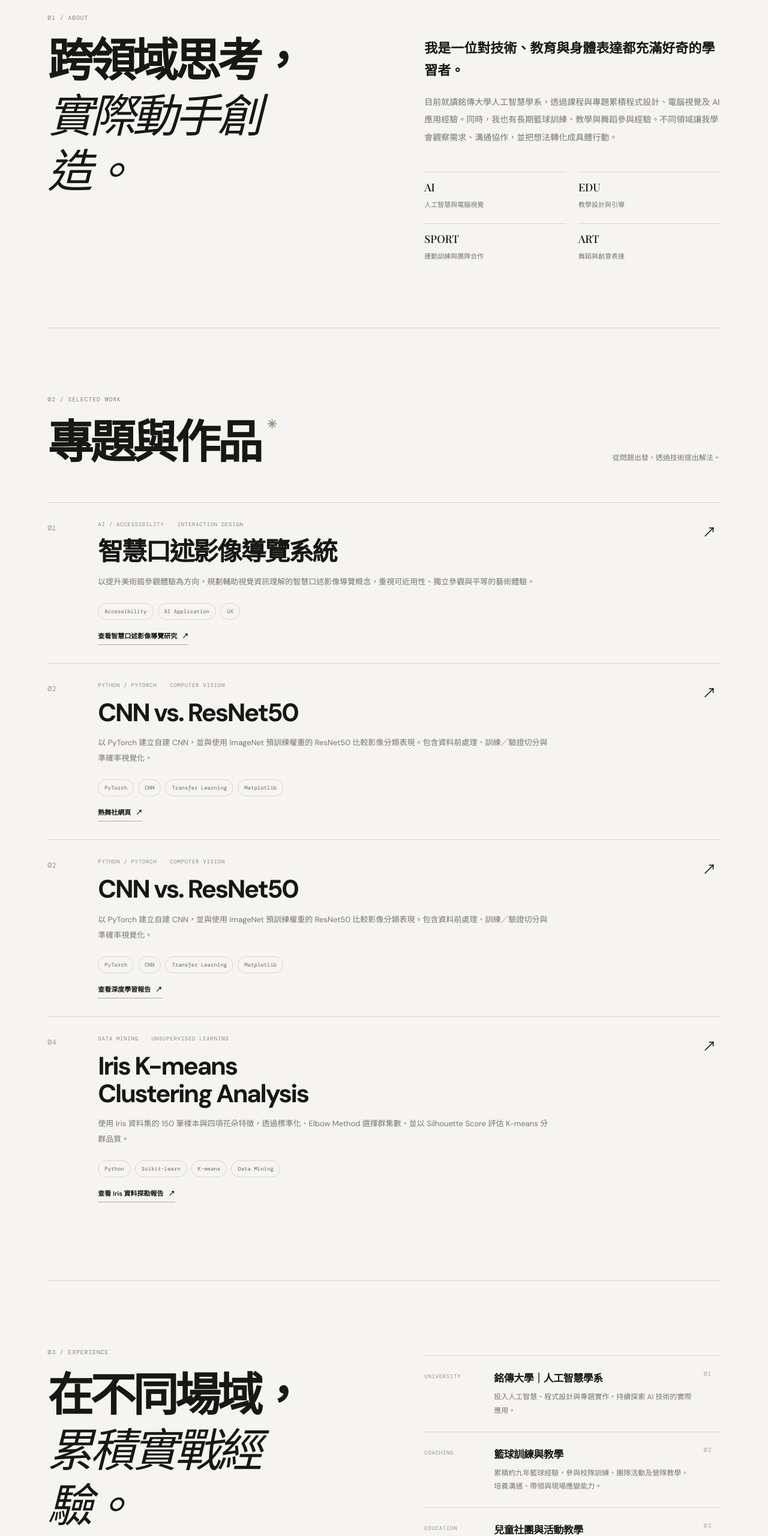
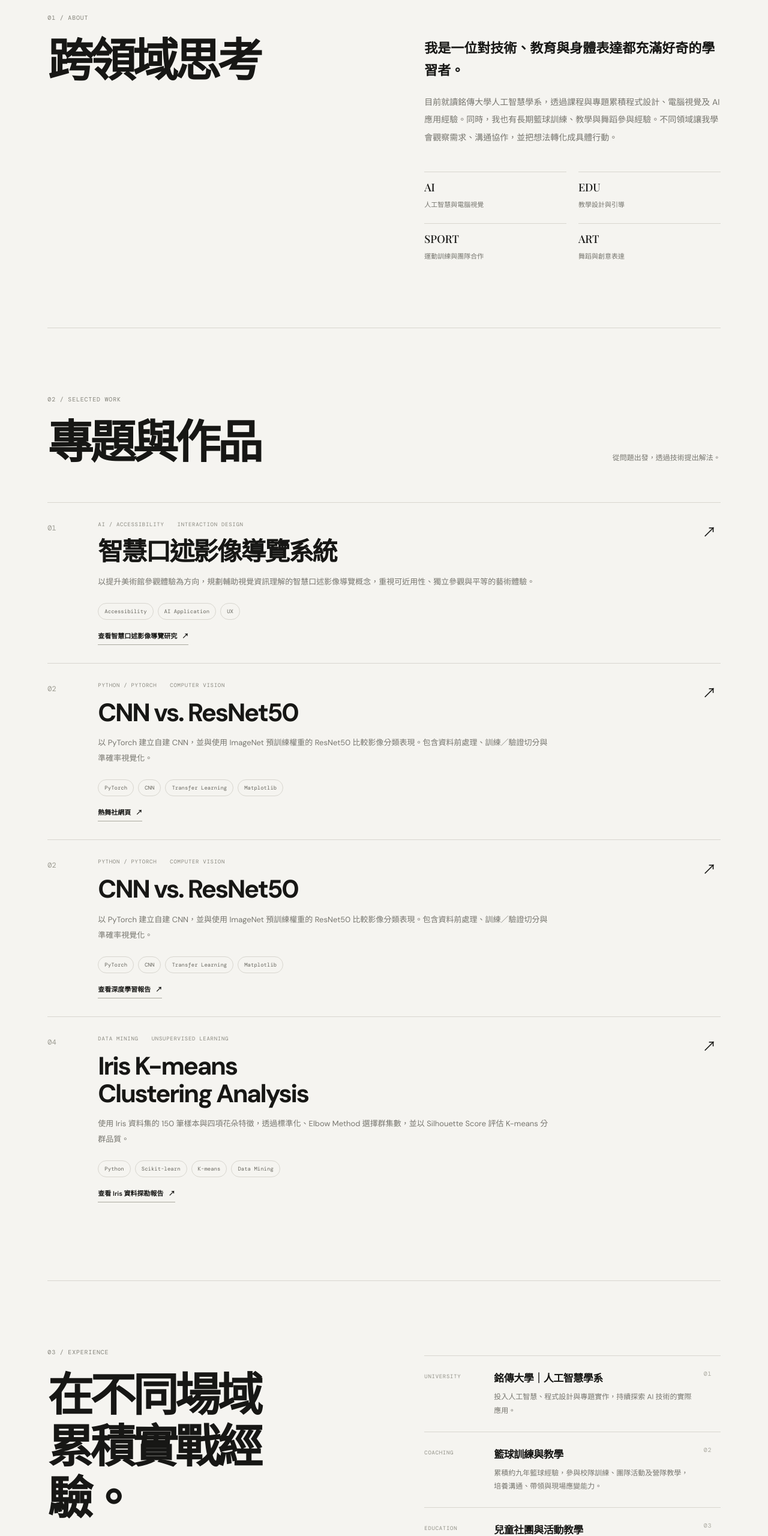
Before and after one commit to cmeowwww/portfolio, a plain HTML site: page index.html in a window 1280 px wide. Shown: the part 959-3519 px from the top of the page at 60% size. Drawn offline with nearby package versions, Linux system fonts and the light colour scheme; a web font is replaced by a local one.

Commit message:
Update index.html

```diff
--- a/index.html
+++ b/index.html
@@ -61,7 +61,7 @@
       <section class="section about-section" id="about">
         <div class="section-heading">
           <p class="eyebrow">01 / ABOUT</p>
-          <h2 data-i18n="aboutTitle">跨領域思考，<br><em>實際動手創造。</em></h2>
+          <h2 data-i18n="aboutTitle">跨領域思考<br></h2>
         </div>
         <div class="about-content">
           <p class="lead" data-i18n="aboutLead">我是一位對技術、教育與身體表達都充滿好奇的學習者。</p>
@@ -79,7 +79,7 @@
 
       <section class="section work-section" id="work">
         <div class="section-heading section-heading-row">
-          <div><p class="eyebrow">02 / SELECTED WORK</p><h2 data-i18n="workTitle">專題與作品<span class="asterisk">✳</span></h2></div>
+          <div><p class="eyebrow">02 / SELECTED WORK</p><h2 data-i18n="workTitle">專題與作品<span class="asterisk"></span></h2></div>
           <p class="section-side-note" data-i18n="workNote">從問題出發，透過技術提出解法。</p>
         </div>
         <div class="project-list">
@@ -142,7 +142,7 @@
       <section class="section experience-section" id="experience">
         <div class="section-heading">
           <p class="eyebrow">03 / EXPERIENCE</p>
-          <h2 data-i18n="experienceTitle">在不同場域，<br><em>累積實戰經驗。</em></h2>
+          <h2 data-i18n="experienceTitle">在不同場域<br>累積實戰經驗。</h2>
         </div>
         <div class="timeline">
           <article class="timeline-item">
@@ -166,7 +166,7 @@
 
       <section class="section contact-section" id="contact">
         <p class="eyebrow">04 / CONTACT</p>
-        <h2 data-i18n="contactTitle">有想法，<br><em>一起把它實現。</em></h2>
+        <h2 data-i18n="experienceTitle">有想法<br>一起實現。</h2>
         <p class="contact-copy" data-i18n="contactCopy">歡迎交流 AI 專案、實習機會、教育合作與創意提案。</p>
         <a class="contact-email" href="mailto:a3508178@gmail.com">a3508178@gmail.com <span>↗</span></a>
         <p class="edit-hint" data-i18n="emailHint">phone: 0906151095。</p>
```
